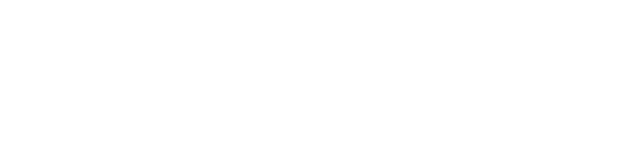
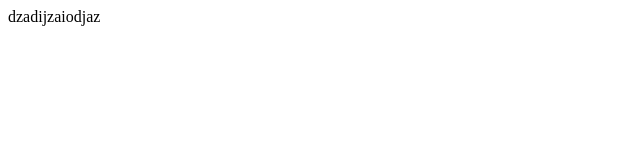
Before and after one commit to RithyaTan/Blog2, a plain HTML site: page index.html in a window 1280 px wide. Shown: the whole page, without its empty margins (0-640 px from the left). Drawn offline with Linux system fonts and the light colour scheme.

Commit message:
okokodkazpodkaz

```diff
--- a/index.html
+++ b/index.html
@@ -9,5 +9,7 @@
 </head>
 <body>
 
+    dzadijzaiodjaz
+
 </body>
 </html>
```
